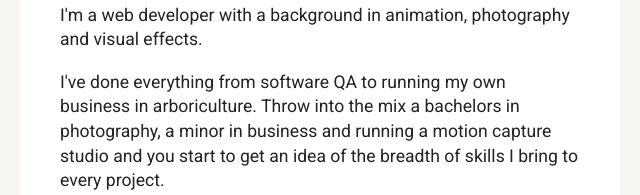
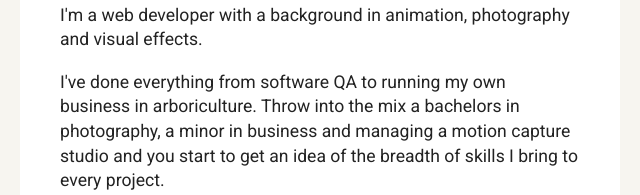
Before and after one commit to zklinger2000/treetech-portfolio-v1, a plain HTML site: page index.html in a window 1280 px wide. Shown: the part 605-800 px from the top of the page, 50-690 px from the left. Drawn offline with Linux system fonts and the light colour scheme; a web font is replaced by a local one.

Commit message:
UPDATE copy in About me section

```diff
--- a/index.html
+++ b/index.html
@@ -29,7 +29,7 @@
         <h2>About me</h2>
         <p>I'm a web developer with a background in animation, photography and visual effects.</p>
         <p>I've done everything from software QA to running my own business in arboriculture.  Throw into the mix
-        a bachelors in photography, a minor in business and running a motion capture studio and you start to get an idea of the breadth
+        a bachelors in photography, a minor in business and managing a motion capture studio and you start to get an idea of the breadth
         of skills I bring to every project.</p>
         <p><a href="experience.html">Read more about the journey so far...</a></p>
       </div>
```
